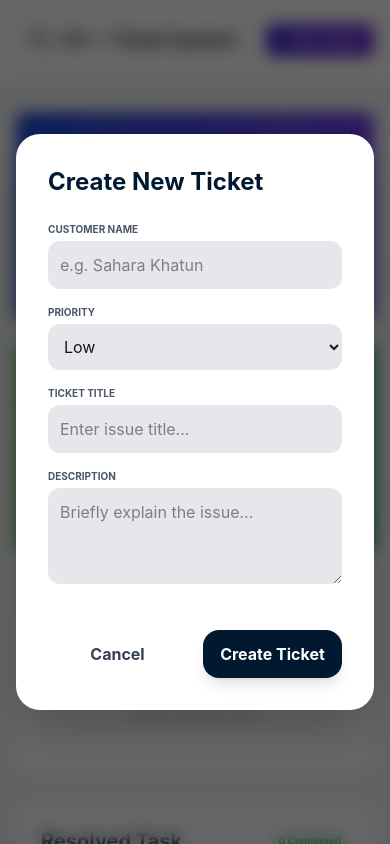
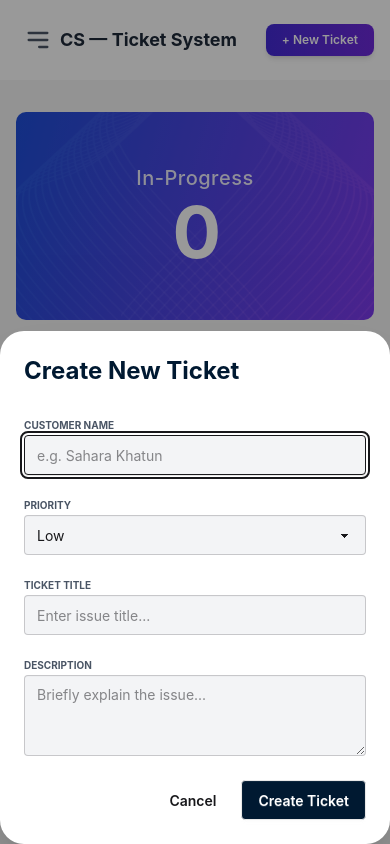
Before and after one commit to AhnafSaad/Customer-Support-Zone, a React (Vite) app: page / in a window 390 px wide. Both pictures are taken after a click on the button "+ New Ticket". Shown: the top 844 px of the page. Built offline with nearby package versions, Linux system fonts and the light colour scheme.

Commit message:
Updated NewTicketModal.jsx

```diff
--- a/src/components/NewTicketModal.jsx
+++ b/src/components/NewTicketModal.jsx
@@ -1,69 +1,116 @@
-import React, { useState } from 'react';
+import React, { useState, useEffect, useRef } from 'react';
 
 const NewTicketModal = ({ isOpen, onClose, onAdd }) => {
   const [title, setTitle] = useState('');
   const [desc, setDesc] = useState('');
   const [customer, setCustomer] = useState('');
   const [priority, setPriority] = useState('LOW PRIORITY');
+  const dialogRef = useRef(null);
 
-  if (!isOpen) return null;
+  useEffect(() => {
+    if (isOpen) {
+      dialogRef.current?.showModal();
+    } else {
+      dialogRef.current?.close();
+    }
+  }, [isOpen]);
 
   const handleSubmit = (e) => {
     e.preventDefault();
     onAdd({
       title,
       description: desc,
-      customerName: customer,
+      customer,
       priority
     });
-    setTitle(''); setDesc(''); setCustomer('');
+    setTitle('');
+    setDesc('');
+    setCustomer('');
+    setPriority('LOW PRIORITY');
+    onClose();
+  };
+
+  const handleClose = () => {
+    setTitle('');
+    setDesc('');
+    setCustomer('');
+    setPriority('LOW PRIORITY');
     onClose();
   };
 
   return (
-    <div className="fixed inset-0 bg-black/60 backdrop-blur-sm z-50 flex items-center justify-center p-4">
-      <div className="bg-white w-full max-w-md rounded-3xl shadow-2xl p-8">
+    <dialog ref={dialogRef} className="modal modal-bottom sm:modal-middle">
+      <div className="modal-box max-w-md rounded-3xl">
         <h2 className="text-2xl font-bold text-[#001931] mb-6">Create New Ticket</h2>
 
         <form onSubmit={handleSubmit} className="space-y-4">
-          <div>
-            <label className="block text-[10px] font-bold text-gray-600 uppercase mb-1">Customer Name</label>
-            <input required type="text" value={customer} onChange={(e) => setCustomer(e.target.value)}
-              className="w-full p-3 bg-gray-200 rounded-xl border-none outline-none focus:ring-2 focus:ring-blue-500" placeholder="e.g. Sahara Khatun"/>
+          <div className="form-control">
+            <label className="label">
+              <span className="label-text text-[10px] font-bold text-gray-600 uppercase">Customer Name</span>
+            </label>
+            <input
+              required
+              type="text"
+              value={customer}
+              onChange={(e) => setCustomer(e.target.value)}
+              className="input input-bordered w-full bg-gray-100"
+              placeholder="e.g. Sahara Khatun"
+            />
           </div>
 
-          {/* Priority Dropdown */}
-          <div>
-            <label className="block text-[10px] font-bold text-gray-600 uppercase mb-1">Priority</label>
-            <select value={priority} onChange={(e) => setPriority(e.target.value)}
-              className="w-full p-3 bg-gray-200 rounded-xl border-none outline-none focus:ring-2 focus:ring-blue-500">
+          <div className="form-control">
+            <label className="label">
+              <span className="label-text text-[10px] font-bold text-gray-600 uppercase">Priority</span>
+            </label>
+            <select
+              value={priority}
+              onChange={(e) => setPriority(e.target.value)}
+              className="select select-bordered w-full bg-gray-100"
+            >
               <option value="LOW PRIORITY">Low</option>
               <option value="MEDIUM PRIORITY">Medium</option>
               <option value="HIGH PRIORITY">High</option>
             </select>
           </div>
 
-          {/* Title Field */}
-          <div>
-            <label className="block text-[10px] font-bold text-gray-600 uppercase mb-1">Ticket Title</label>
-            <input required type="text" value={title} onChange={(e) => setTitle(e.target.value)}
-              className="w-full p-3 bg-gray-200 rounded-xl border-none outline-none focus:ring-2 focus:ring-blue-500"  placeholder="Enter issue title..." placeholder:text-gray-400 outline-none transition-all />
+          <div className="form-control">
+            <label className="label">
+              <span className="label-text text-[10px] font-bold text-gray-600 uppercase">Ticket Title</span>
+            </label>
+            <input
+              required
+              type="text"
+              value={title}
+              onChange={(e) => setTitle(e.target.value)}
+              className="input input-bordered w-full bg-gray-100"
+              placeholder="Enter issue title..."
+            />
           </div>
 
-          {/* Description Field */}
-          <div>
-            <label className="block text-[10px] font-bold text-gray-600 uppercase mb-1">Description</label>
-            <textarea required rows="3" value={desc} onChange={(e) => setDesc(e.target.value)}
-              className="w-full p-3 bg-gray-200 rounded-xl border-none outline-none focus:ring-2 focus:ring-blue-500" placeholder="Briefly explain the issue..."></textarea>
+          <div className="form-control">
+            <label className="label">
+              <span className="label-text text-[10px] font-bold text-gray-600 uppercase">Description</span>
+            </label>
+            <textarea
+              required
+              rows="3"
+              value={desc}
+              onChange={(e) => setDesc(e.target.value)}
+              className="textarea textarea-bordered w-full bg-gray-100"
+              placeholder="Briefly explain the issue..."
+            ></textarea>
           </div>
 
-          <div className="flex gap-4 pt-6">
-            <button type="button" onClick={onClose} className="flex-1 py-3 font-bold text-gray-700">Cancel</button>
-            <button type="submit" className="flex-1 py-3 bg-[#001931] text-white font-bold rounded-2xl hover:bg-blue-900 transition-all shadow-lg active:scale-95">Create Ticket</button>
+          <div className="modal-action">
+            <button type="button" onClick={handleClose} className="btn btn-ghost">Cancel</button>
+            <button type="submit" className="btn bg-[#001931] text-white hover:bg-blue-900">Create Ticket</button>
           </div>
         </form>
       </div>
-    </div>
+      <form method="dialog" className="modal-backdrop">
+        <button onClick={handleClose}>close</button>
+      </form>
+    </dialog>
   );
 };
 
--- a/src/components/TicketList.jsx
+++ b/src/components/TicketList.jsx
@@ -2,12 +2,19 @@ import React, { useState } from 'react';
 
 const TicketList = ({ tickets, onSelect, taskStatus, onComplete, resolvedTasks }) => {
   const [visibleCount, setVisibleCount] = useState(10);
-  // eslint-disable-next-line no-unused-vars
-  const handleSeeMore = () => {
-    setVisibleCount(
-      prevCount => prevCount + 5
-    );
+
+  const getPriorityBadge = (priority) => {
+    if (priority === 'HIGH PRIORITY') return 'badge-error';
+    if (priority === 'MEDIUM PRIORITY') return 'badge-warning';
+    return 'badge-success';
   };
+
+  const getStatusBadge = (status) => {
+    if (status === 'Open') return 'badge-success';
+    if (status === 'In-Progress') return 'badge-info';
+    return 'badge-warning';
+  };
+
   return (
     <div className="bg-[#F5F5F5] px-4 md:px-16 py-8">
       <div className="grid grid-cols-1 lg:grid-cols-3 gap-8 items-start">
@@ -19,37 +26,35 @@ const TicketList = ({ tickets, onSelect, taskStatus, onComplete, resolvedTasks }
               <div
                 key={ticket.id}
                 onClick={() => onSelect(ticket)}
-                className="bg-white p-5 rounded-2xl shadow-sm border border-gray-100 flex flex-col justify-between cursor-pointer hover:shadow-md transition-all h-full"
+                className="card bg-base-100 shadow-sm border border-gray-100 cursor-pointer hover:shadow-md transition-all h-full"
               >
+                <div className="card-body p-5">
+                  <div className="flex justify-between items-start mb-3 gap-2">
+                    <h3 className="card-title text-[16px] leading-tight flex-1">{ticket.title}</h3>
+                    <div className={`badge badge-sm ${getStatusBadge(ticket.status)}`}>
+                      {ticket.status}
+                    </div>
+                  </div>
 
-                <div className="flex justify-between items-start mb-3 gap-2">
-                  <h3 className="font-bold text-[#001931] text-[16px] leading-tight flex-1">{ticket.title}</h3>
-                  <span className={`text-[10px] font-bold px-2 py-1 rounded-full ${ticket.status === 'Open' ? 'text-[#02A53B] bg-[#E6F6EC]' :ticket.status === 'In-Progress' ? 'text-[#0052CC] bg-[#E9F2FF]': 'text-[#FEBB0C] bg-[#FFF8E6]'}`}>
-                    {ticket.status}
-                  </span>
-                </div>
                   <p className="text-[#627382] text-[12px] mb-5 line-clamp-2">{ticket.description}</p>
 
                   <div className="flex justify-between items-center text-[10px] font-bold border-t border-gray-50 pt-3">
                     <span className='text-gray-400'>#{ticket.id}</span>
-                  <span className={`text-[10px] font-bold ${
-                  ticket.priority === 'HIGH PRIORITY' ? 'text-[#F83044]' :
-                  ticket.priority === 'MEDIUM PRIORITY' ? 'text-[#FEBB0C]' :  'text-[#02A53B]'
-                  }`}>
+                    <div className={`badge badge-sm ${getPriorityBadge(ticket.priority)}`}>
                       {ticket.priority}
-                  </span>
+                    </div>
                     <div className="flex gap-2 text-[#627382]">
                       <span>{ticket.customer}</span>
                       <span>📅 {ticket.createdAt}</span>
                     </div>
                   </div>
-
+                </div>
               </div>
             ))}
           </div>
           {visibleCount < tickets.length && (
             <div className="flex justify-center mt-10">
-              <button onClick={() => setVisibleCount(visibleCount + 5)} className="bg-[#001931] text-white px-8 py-3 rounded-full font-bold">
+              <button onClick={() => setVisibleCount(visibleCount + 5)} className="btn bg-[#001931] text-white hover:bg-blue-900">
                 See More Tickets
               </button>
             </div>
```
Lines whose indentation alone changed are shown as unchanged.
